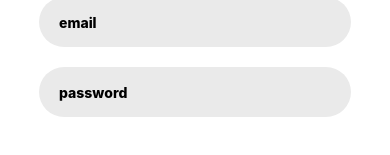
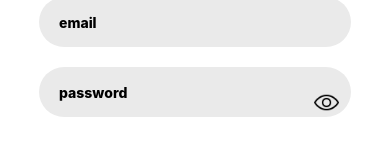
Before and after one commit to Aditya1113/RNWalmart, a React Native app: screen /Login in a window 390 px wide. Shown: the part 392-547 px from the top of the page. Built offline with nearby package versions, Linux system fonts and the light colour scheme.

Commit message:
eye toggle

```diff
--- a/screens/Login.js
+++ b/screens/Login.js
@@ -8,12 +8,23 @@ import {
   StyleSheet,
   Button
 } from 'react-native';
-import React from 'react';
+import React, { useState } from 'react';
+
+import show from '../assests/show.png'
+import hide from '../assests/hide.png'
 
 import instagram from '../assests/instagram.png';
 
 
 export default function Login({navigation}) {
+
+    const [hidePassword,setHidePassword] = useState(true)
+
+
+    const changePasswordVisibility=()=>{
+        setHidePassword(!hidePassword)
+    }
+
   return (
     <SafeAreaView style={styles.container}>
       <View style={styles.logoView}>
@@ -32,9 +43,21 @@ export default function Login({navigation}) {
           placeholder="password"
           style={styles.inputText}
           placeholderTextColor="black"
-          secureTextEntry={true}
+          secureTextEntry={hidePassword}
           // onChangeText={}
         />
+        <TouchableOpacity
+        onPress={changePasswordVisibility}
+        style={styles.visibilityBtn}
+        >
+            <Image
+            source={
+                    hidePassword
+                    ?show
+                    :hide}
+            style={styles.btnImage}
+            />
+        </TouchableOpacity>
       </View>
       <TouchableOpacity style={styles.loginBtn}>
         <Text style={styles.loginText}>LOGIN</Text>
@@ -112,4 +135,17 @@ const styles = StyleSheet.create({
     alignItems: 'flex-start',
     justifyContent: 'flex-start',
   },
+
+  visibilityBtn:{
+    position:'absolute',
+    right:12,
+    height:25,
+    width:25,
+    padding:0,
+    marginTop:21
+  },
+  btnImage:{
+    height:25,
+    width:25
+  }
 });
```
Also changed, not shown: assests/hide.png (added), assests/show.png (added).
